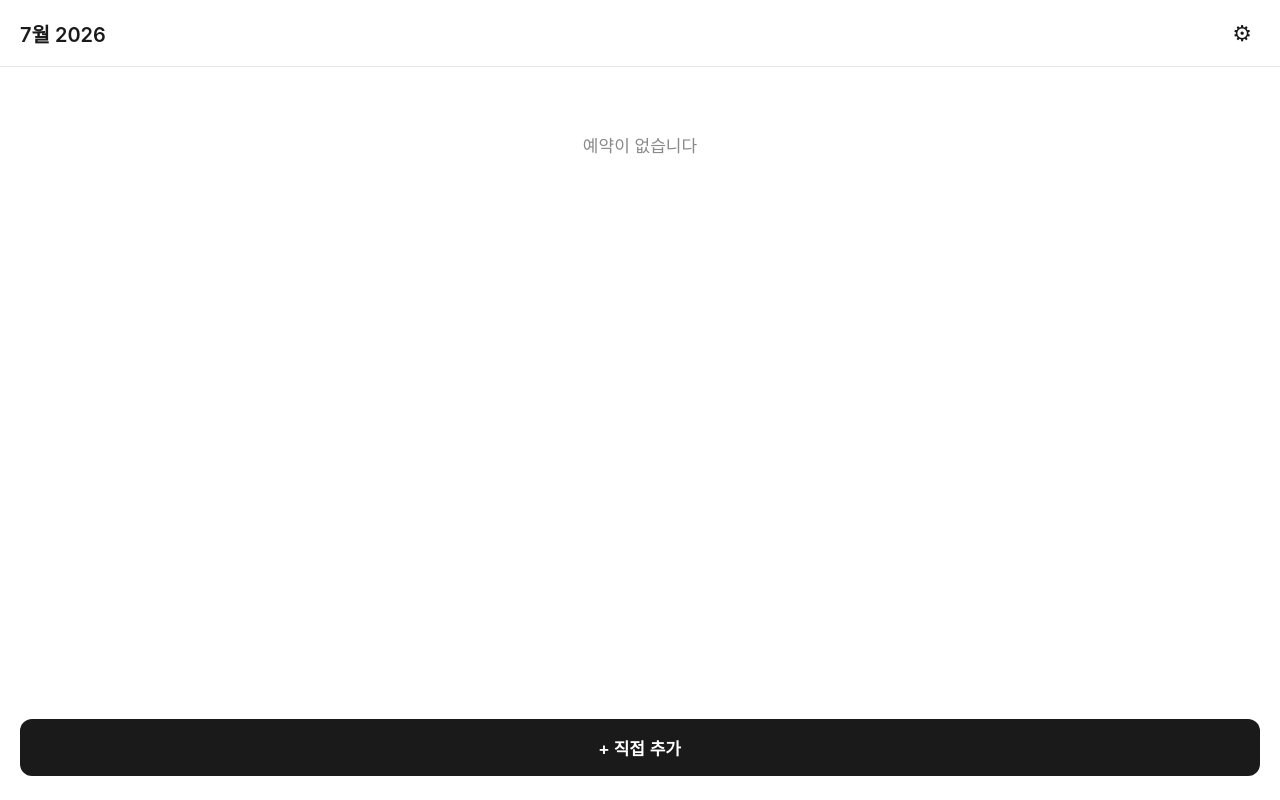
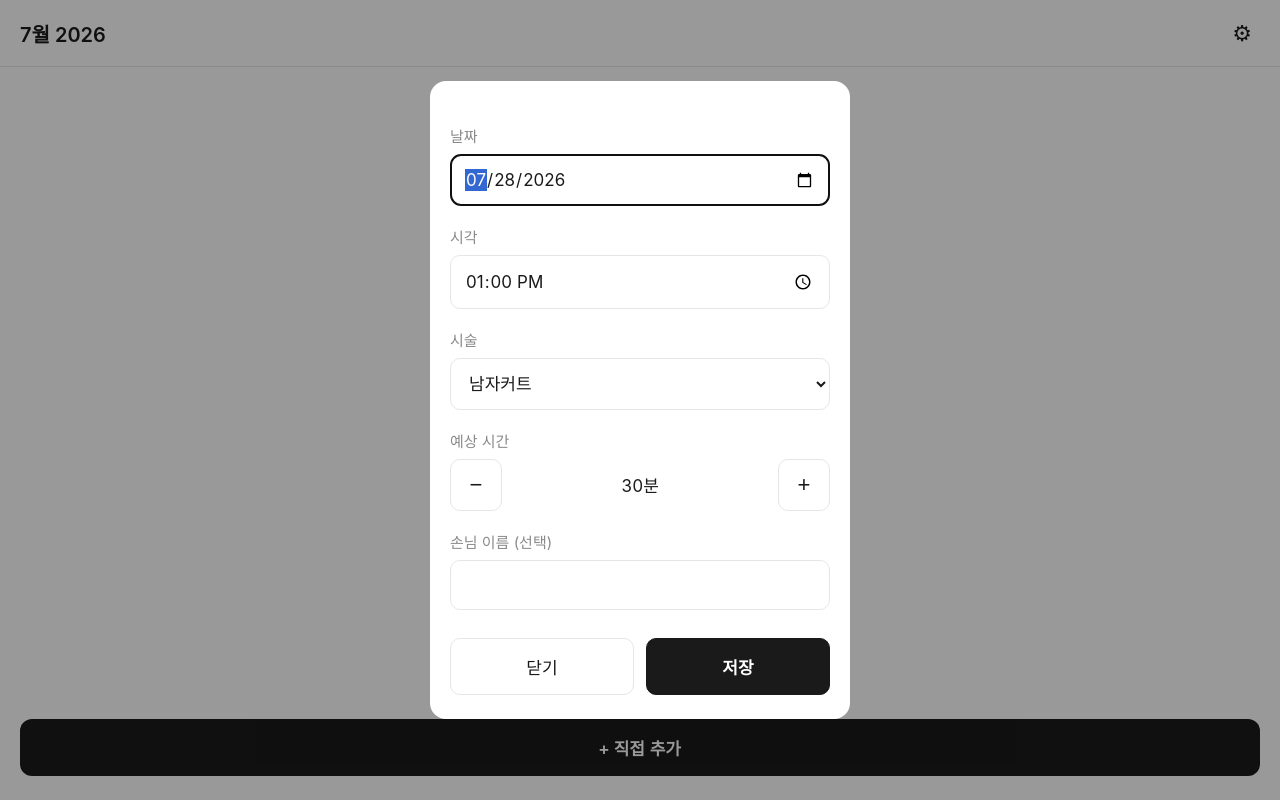
Before and after one commit to persian32/simple-reservation, a website with bundled scripts: page index.html in a window 1280 px wide. Both pictures are taken after a click on the button "+ 직접 추가". Built offline with nearby package versions, Linux system fonts and the light colour scheme.

Commit message:
예약 직접 추가 — 시술 선택 시 기본 시간 자동 입력, 10분 단위 조절

```diff
--- a/index.html
+++ b/index.html
@@ -14,6 +14,44 @@
 
   <main id="list"></main>
 
+  <dialog id="addDialog">
+    <form id="addForm" method="dialog">
+      <div class="field">
+        <label for="f-date">날짜</label>
+        <input type="date" id="f-date" required>
+      </div>
+
+      <div class="field">
+        <label for="f-time">시각</label>
+        <input type="time" id="f-time" step="600" required>
+      </div>
+
+      <div class="field">
+        <label for="f-service">시술</label>
+        <select id="f-service"></select>
+      </div>
+
+      <div class="field">
+        <label for="f-duration">예상 시간</label>
+        <div class="duration">
+          <button type="button" id="f-minus" aria-label="10분 줄이기">−</button>
+          <output id="f-duration">90분</output>
+          <button type="button" id="f-plus" aria-label="10분 늘리기">+</button>
+        </div>
+      </div>
+
+      <div class="field">
+        <label for="f-name">손님 이름 (선택)</label>
+        <input type="text" id="f-name" autocomplete="off">
+      </div>
+
+      <div class="dialog-actions">
+        <button type="button" id="f-cancel">닫기</button>
+        <button type="submit" id="f-save">저장</button>
+      </div>
+    </form>
+  </dialog>
+
   <button id="addBtn" class="fab">+ 직접 추가</button>
 
   <script type="module" src="js/home.js"></script>
--- a/js/home.js
+++ b/js/home.js
@@ -1,5 +1,6 @@
 import { createStore } from './store.js'
 import { todayISO, formatDay } from './dates.js'
+import { SERVICES, defaultMinutes } from './services.js'
 
 const store = createStore(localStorage)
 
@@ -81,3 +82,67 @@ document.getElementById('monthTitle').textContent =
   `${nowDate.getMonth() + 1}월 ${nowDate.getFullYear()}`
 
 render()
+
+// ── 예약 추가 ──────────────────────────────────────────
+
+const dialog = document.getElementById('addDialog')
+const serviceSelect = document.getElementById('f-service')
+const durationOut = document.getElementById('f-duration')
+
+// 시술 목록을 선택칸에 채운다
+for (const s of SERVICES) {
+  const opt = document.createElement('option')
+  opt.value = s.name
+  opt.textContent = s.name
+  serviceSelect.append(opt)
+}
+
+// 현재 표시 중인 소요 시간(분)
+let durationMin = defaultMinutes(SERVICES[0].name)
+
+function showDuration() {
+  durationOut.textContent = `${durationMin}분`
+}
+
+// 시술을 바꾸면 기본 시간이 자동으로 들어간다.
+// 언니가 이 칸에 손을 안 대고도 저장할 수 있어야 한다.
+serviceSelect.addEventListener('change', () => {
+  durationMin = defaultMinutes(serviceSelect.value)
+  showDuration()
+})
+
+// 10분 단위 조절. 같은 시술이라도 머리숱·기장에 따라 시간이 다르다.
+document.getElementById('f-minus').addEventListener('click', () => {
+  durationMin = Math.max(10, durationMin - 10)
+  showDuration()
+})
+document.getElementById('f-plus').addEventListener('click', () => {
+  durationMin += 10
+  showDuration()
+})
+
+// 폼을 열 때마다 오늘 날짜와 다음 정시로 초기화한다
+document.getElementById('addBtn').addEventListener('click', () => {
+  const now = new Date()
+  document.getElementById('f-date').value = todayISO(now)
+  document.getElementById('f-time').value =
+    `${String((now.getHours() + 1) % 24).padStart(2, '0')}:00`
+  serviceSelect.selectedIndex = 0
+  durationMin = defaultMinutes(SERVICES[0].name)
+  showDuration()
+  document.getElementById('f-name').value = ''
+  dialog.showModal()
+})
+
+document.getElementById('f-cancel').addEventListener('click', () => dialog.close())
+
+document.getElementById('addForm').addEventListener('submit', () => {
+  store.add({
+    date: document.getElementById('f-date').value,
+    time: document.getElementById('f-time').value,
+    service: serviceSelect.value,
+    durationMin,
+    customerName: document.getElementById('f-name').value.trim(),
+  })
+  render()
+})
--- a/style.css
+++ b/style.css
@@ -114,3 +114,35 @@ input, select, textarea {
   color: var(--text);
 }
 .duration output { flex: 1; text-align: center; font-variant-numeric: tabular-nums; }
+
+dialog {
+  width: min(92vw, 420px);
+  padding: 24px 20px;
+  border: none;
+  border-radius: 16px;
+  background: var(--bg);
+  color: var(--text);
+}
+dialog::backdrop { background: rgba(0, 0, 0, 0.4); }
+
+.dialog-actions {
+  display: flex;
+  gap: 12px;
+  margin-top: 28px;
+}
+.dialog-actions button {
+  flex: 1;
+  padding: 15px;
+  font-size: 17px;
+  font-family: inherit;
+  border-radius: 10px;
+  border: 1px solid var(--line);
+  background: var(--bg);
+  color: var(--text);
+}
+.dialog-actions button[type="submit"] {
+  background: var(--accent);
+  color: #fff;
+  border-color: var(--accent);
+  font-weight: 600;
+}
```
